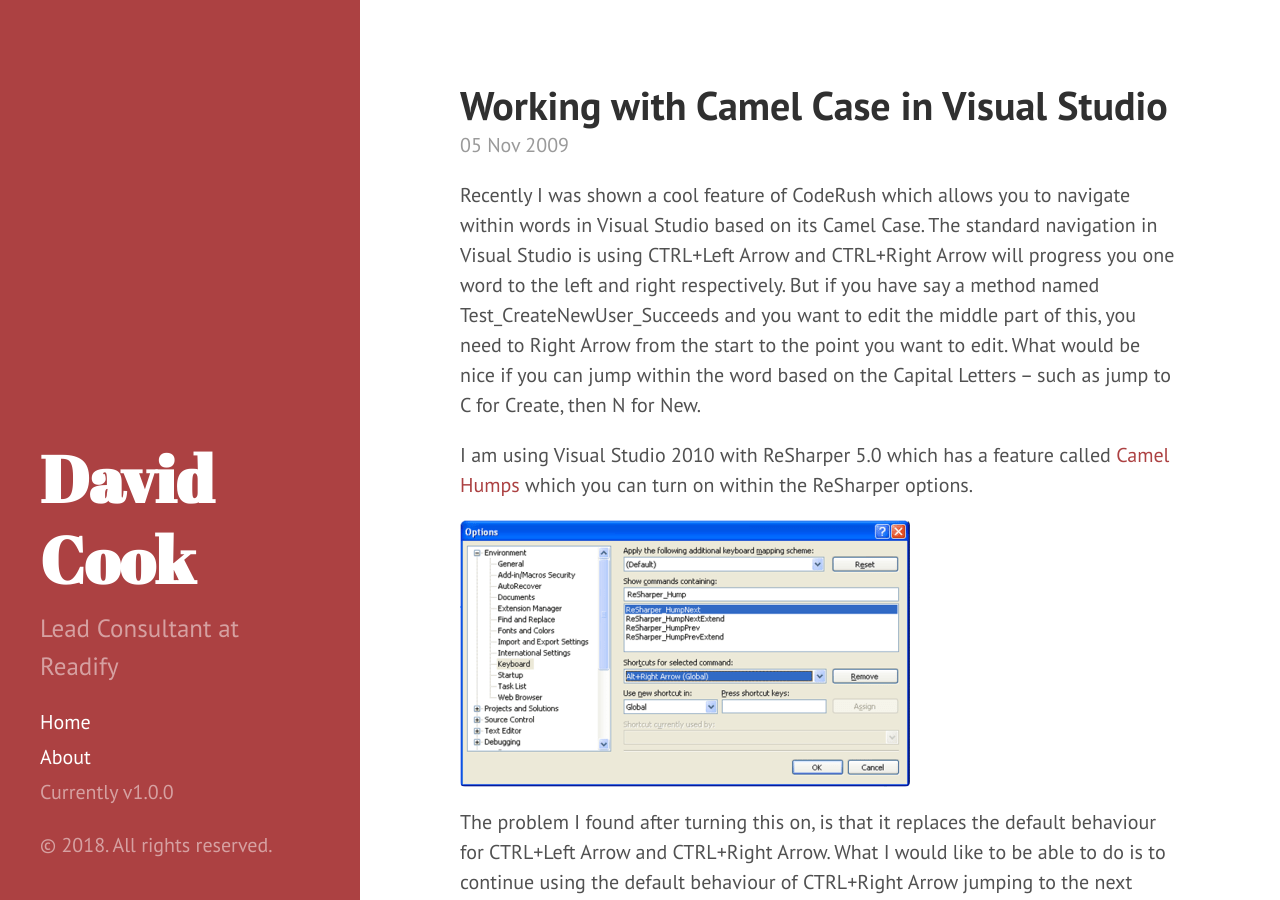
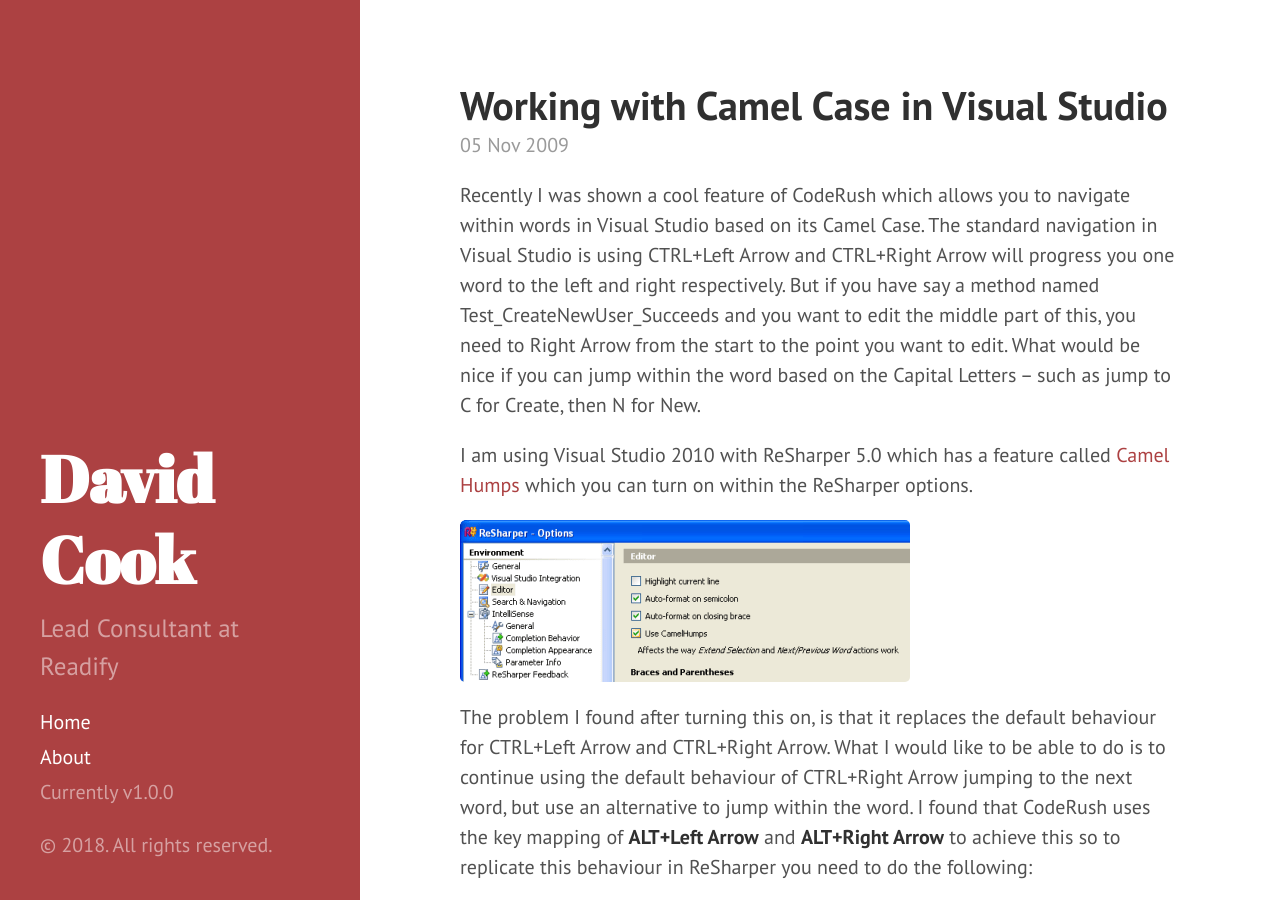
Before and after one commit to cookdavid/cookdavid.github.io, a Jekyll site: the page built from _posts/2009-11-05-working-with-camel-case-in-visual-studio.md, in a window 1280 px wide and 900 px high. Built offline with Jekyll 4.4.1, drawn with Linux system fonts in a browser that asks for light colours.

Commit message:
swap images in the working with camel case post

```diff
--- a/_posts/2009-11-05-working-with-camel-case-in-visual-studio.md
+++ b/_posts/2009-11-05-working-with-camel-case-in-visual-studio.md
@@ -6,7 +6,7 @@ Recently I was shown a cool feature of CodeRush which allows you to navigate wit
 
 I am using Visual Studio 2010 with ReSharper 5.0 which has a feature called <a href="http://blogs.jetbrains.com/dotnet/2008/02/resharper-in-detail-camelhumps/" target="_blank">Camel Humps</a> which you can turn on within the ReSharper options.
 
-![camelcase1]({{ site.baseurl }}public/images/camelcase1.png){:class="img-responsive"}
+![camelcase2]({{ site.baseurl }}public/images/camelcase2.png){:class="img-responsive"}
 
 The problem I found after turning this on, is that it replaces the default behaviour for CTRL+Left Arrow and CTRL+Right Arrow. What I would like to be able to do is to continue using the default behaviour of CTRL+Right Arrow jumping to the next word, but use an alternative to jump within the word. I found that CodeRush uses the key mapping of **ALT+Left Arrow** and **ALT+Right Arrow** to achieve this so to replicate this behaviour in ReSharper you need to do the following:
 
@@ -14,4 +14,4 @@ The problem I found after turning this on, is that it replaces the default behav
 - Expand Environment and scroll down to **Keyboard**
 - Map the two commands *ReSharper_HumpNext* and *ReSharper_HumpPrev* to the key mappings you wish (E.g. **ALT+Right Arrow** and **ALT+Left Arrow**) by selecting the command from the list and entering the key mapping in the Press shortcut keys textbox, then click **Assign**
 
-![camelcase2]({{ site.baseurl }}public/images/camelcase2.png){:class="img-responsive"}
+![camelcase1]({{ site.baseurl }}public/images/camelcase1.png){:class="img-responsive"}
```
